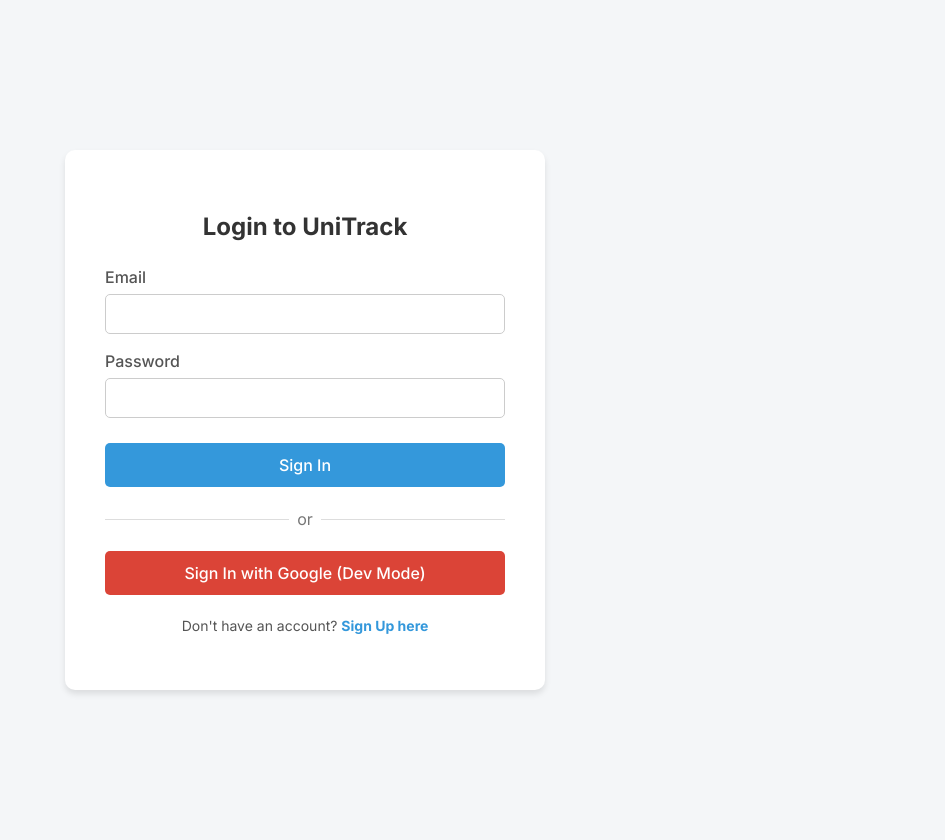
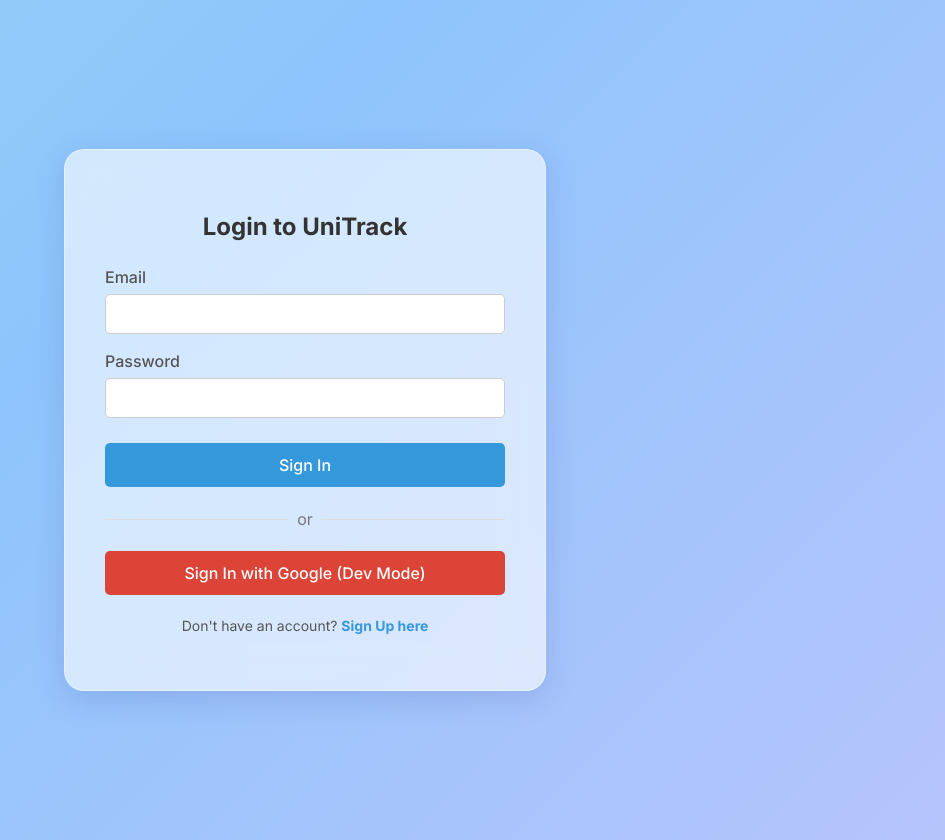
Before and after one commit to kalviumcommunity/S81_Lakshmi_capstone_UniTrack, a React (Vite) app in the folder client/: page /login in a window 1280 px wide. Shown: the whole page, without its empty margins (335-1280 px from the left). Built offline with nearby package versions, Linux system fonts and the light colour scheme.

Commit message:
background color for dahsboards

```diff
--- a/client/src/App.css
+++ b/client/src/App.css
@@ -15,9 +15,25 @@
   margin: 0;
   padding: 0;
   font-family: 'Inter', sans-serif;
-  background-color: var(--bg-primary);
   color: var(--text-primary);
   min-height: 100vh;
+  background: linear-gradient(-45deg, #e0c3fc, #8ec5fc, #a8edea, #fed6e3);
+  background-size: 400% 400%;
+  animation: gradientBG 15s ease infinite;
+}
+
+@keyframes gradientBG {
+  0% {
+    background-position: 0% 50%;
+  }
+
+  50% {
+    background-position: 100% 50%;
+  }
+
+  100% {
+    background-position: 0% 50%;
+  }
 }
 
 /* Layout */
@@ -29,7 +45,7 @@
 .auth-layout {
   justify-content: center;
   align-items: center;
-  background-color: #f4f6f8;
+  background: transparent;
 }
 
 .main-content {
@@ -45,7 +61,9 @@
 
 .sidebar-container {
   width: 280px;
-  background-color: var(--bg-secondary);
+  background: rgba(255, 255, 255, 0.4);
+  backdrop-filter: blur(15px);
+  -webkit-backdrop-filter: blur(15px);
   padding: 1.5rem;
   display: flex;
   flex-direction: column;
@@ -53,7 +71,7 @@
   top: 0;
   height: 100vh;
   box-sizing: border-box;
-  border-right: 1px solid #E9ECEF;
+  border-right: 1px solid rgba(255, 255, 255, 0.3);
 }
 
 .sidebar-logo {
@@ -144,6 +162,9 @@
   align-items: center;
   background-color: rgba(255, 255, 255, 0.7);
   backdrop-filter: blur(10px);
+  -webkit-backdrop-filter: blur(10px);
+  border: 1px solid rgba(255, 255, 255, 0.5);
+  box-shadow: 0 8px 32px 0 rgba(31, 38, 135, 0.05);
   padding: 1rem 1.5rem;
   border-radius: var(--border-radius);
   margin-bottom: 2rem;
@@ -211,15 +232,19 @@
 }
 
 .event-card {
-  background: white;
+  background: rgba(255, 255, 255, 0.65);
+  backdrop-filter: blur(10px);
+  -webkit-backdrop-filter: blur(10px);
+  border: 1px solid rgba(255, 255, 255, 0.5);
   border-radius: 20px;
   padding: 1.25rem;
-  box-shadow: var(--card-shadow);
-  transition: transform 0.2s;
+  box-shadow: 0 8px 32px 0 rgba(31, 38, 135, 0.05);
+  transition: transform 0.2s, box-shadow 0.2s;
 }
 
 .event-card:hover {
   transform: translateY(-5px);
+  box-shadow: 0 12px 40px 0 rgba(31, 38, 135, 0.1);
 }
 
 .event-image {
@@ -291,10 +316,13 @@
 }
 
 .panel-card {
-  background: white;
+  background: rgba(255, 255, 255, 0.65);
+  backdrop-filter: blur(10px);
+  -webkit-backdrop-filter: blur(10px);
+  border: 1px solid rgba(255, 255, 255, 0.5);
   border-radius: 20px;
   padding: 1.5rem;
-  box-shadow: var(--card-shadow);
+  box-shadow: 0 8px 32px 0 rgba(31, 38, 135, 0.05);
 }
 
 .progress-circle-large {
@@ -465,10 +493,13 @@
 
 .stat-card {
   flex: 1;
-  background: white;
+  background: rgba(255, 255, 255, 0.65);
+  backdrop-filter: blur(10px);
+  -webkit-backdrop-filter: blur(10px);
+  border: 1px solid rgba(255, 255, 255, 0.5);
   padding: 1.5rem;
   border-radius: 20px;
-  box-shadow: var(--card-shadow);
+  box-shadow: 0 8px 32px 0 rgba(31, 38, 135, 0.05);
 }
 
 .stat-number {
--- a/client/src/index.css
+++ b/client/src/index.css
@@ -7,7 +7,6 @@
 
   color-scheme: light dark;
   color: rgba(255, 255, 255, 0.87);
-  background-color: #242424;
 
   font-synthesis: none;
   text-rendering: optimizeLegibility;
@@ -59,7 +58,6 @@
 @media (prefers-color-scheme: light) {
   :root {
     color: #213547;
-    background-color: #ffffff;
   }
 
   a:hover {
--- a/client/src/pages/Auth.css
+++ b/client/src/pages/Auth.css
@@ -3,15 +3,18 @@
     justify-content: center;
     align-items: center;
     min-height: 100vh;
-    background-color: #f4f6f8;
+    background: transparent;
     padding: 20px;
 }
 
 .auth-box {
-    background: white;
+    background: rgba(255, 255, 255, 0.6);
+    backdrop-filter: blur(20px);
+    -webkit-backdrop-filter: blur(20px);
+    border: 1px solid rgba(255, 255, 255, 0.4);
     padding: 40px;
-    border-radius: 10px;
-    box-shadow: 0 4px 6px rgba(0, 0, 0, 0.1);
+    border-radius: 20px;
+    box-shadow: 0 8px 32px 0 rgba(31, 38, 135, 0.15);
     width: 100%;
     max-width: 400px;
     text-align: center;
```
